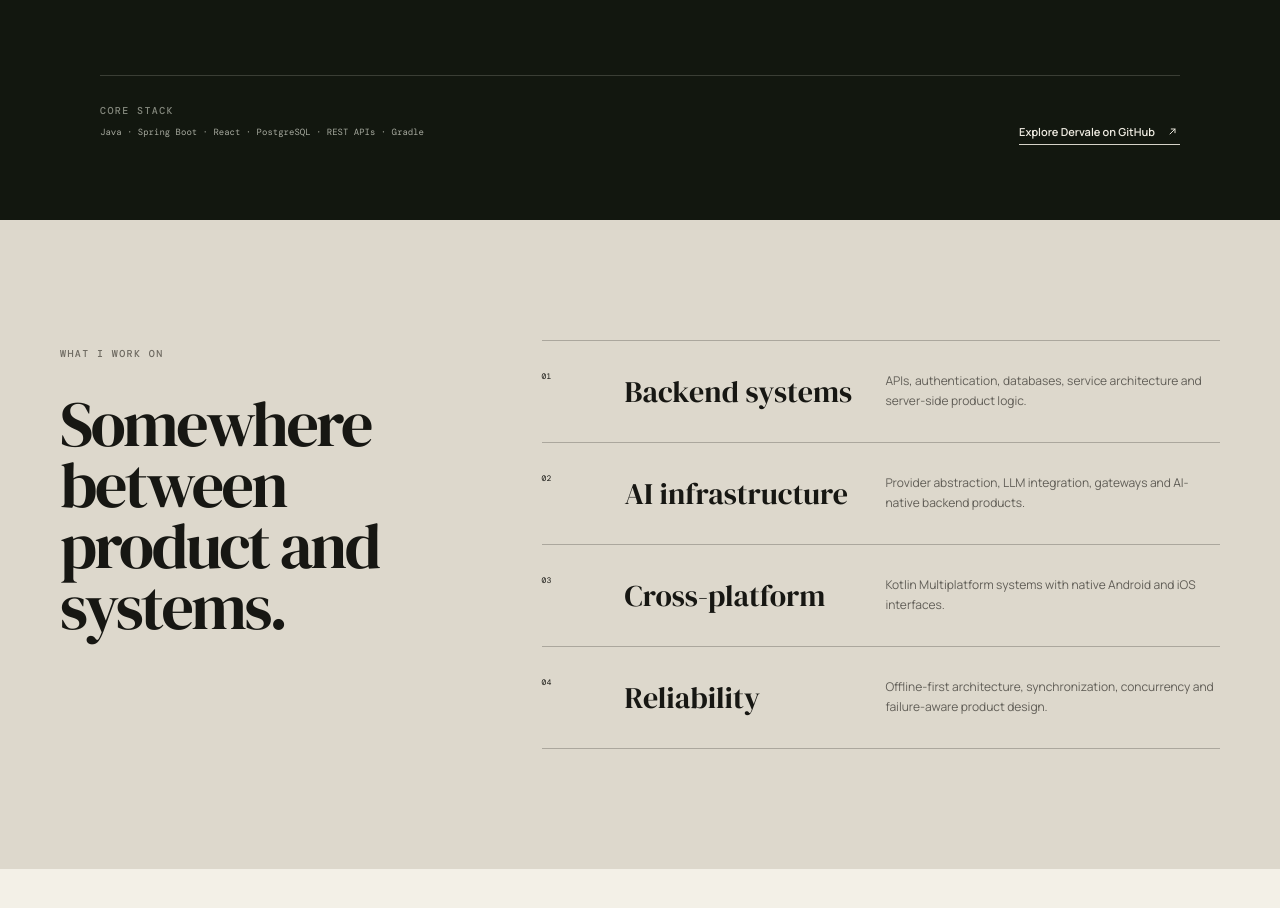
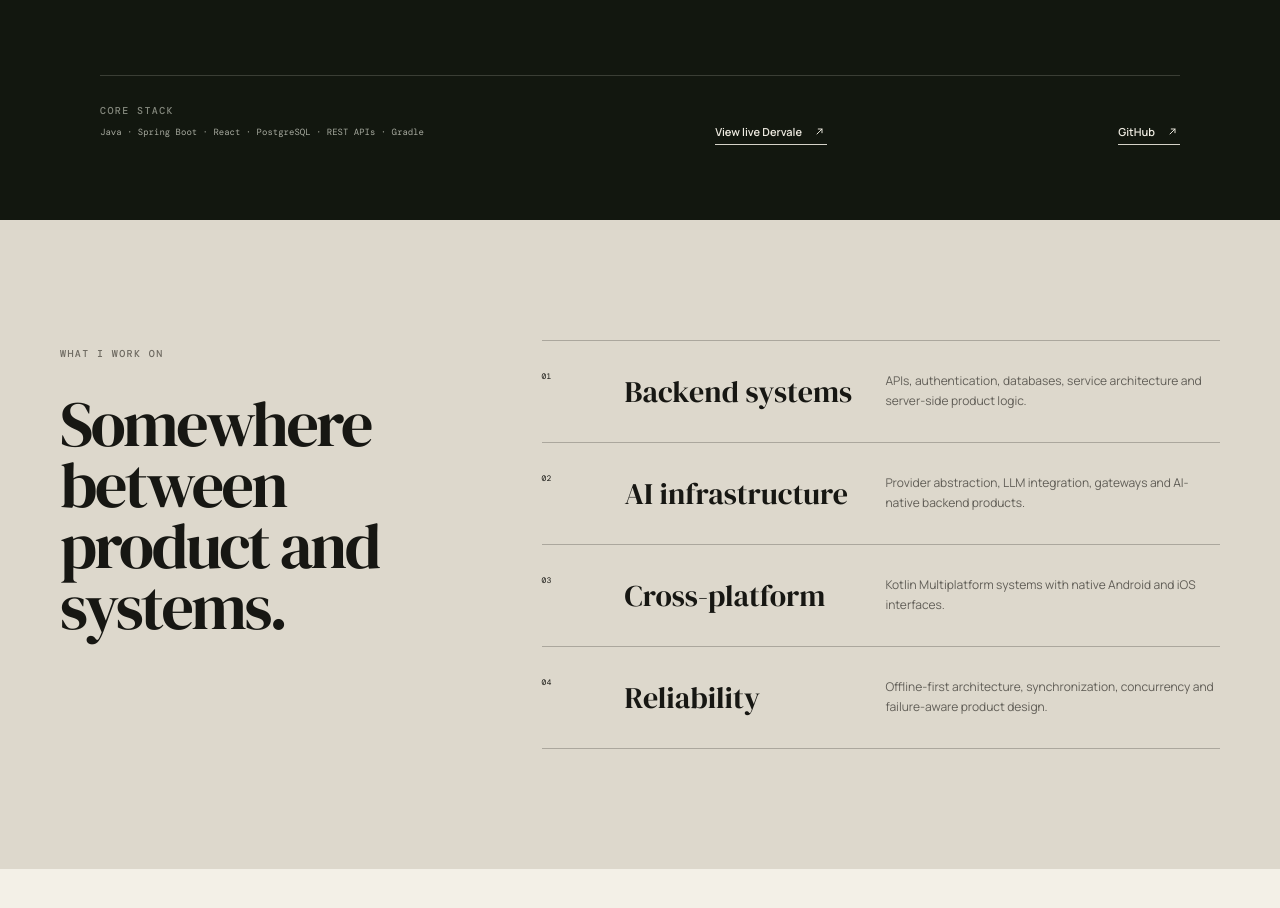
Before and after one commit to harmanpreetbuilds/harmanpreet-portfolio, a React (Vite) app: page / in a window 1280 px wide. Shown: the part 7251-8159 px from the top of the page. Built offline with nearby package versions, Linux system fonts and the light colour scheme.

Commit message:
feat: complete portfolio case study and project links

```diff
--- a/src/App.jsx
+++ b/src/App.jsx
@@ -1,4 +1,6 @@
 import './App.css'
+
+const CONTACT_EMAIL = 'YOUR_EMAIL_HERE'
 
 const Arrow = () => (
   <svg viewBox="0 0 24 24" aria-hidden="true">
@@ -52,6 +54,10 @@ function App() {
       </header>
 
       <main>
+        {/* =====================================================
+            HERO
+            ===================================================== */}
+
         <section className="hero" id="top">
           <div className="hero-left">
             <p className="micro-label">
@@ -68,9 +74,9 @@ function App() {
 
             <div className="hero-bottom">
               <p className="intro">
-                Backend systems, AI infrastructure and cross-platform products
-                designed around the problems that usually get ignored until
-                production.
+                Backend systems, AI infrastructure and cross-platform
+                products designed around the problems that usually get
+                ignored until production.
               </p>
 
               <a className="text-link" href="#work">
@@ -83,6 +89,7 @@ function App() {
           <div className="hero-collage">
             <div className="paper-note note-one">
               <span>currently obsessed with</span>
+
               <strong>
                 reliability, sync & AI infrastructure
               </strong>
@@ -114,7 +121,9 @@ function App() {
             </article>
 
             <div className="mini-card sync-mini">
-              <span className="mini-number">02</span>
+              <span className="mini-number">
+                02
+              </span>
 
               <div className="sync-symbol">
                 <span />
@@ -131,6 +140,10 @@ function App() {
             </div>
           </div>
         </section>
+
+        {/* =====================================================
+            TECHNOLOGY STRIP
+            ===================================================== */}
 
         <section className="marquee-line">
           <div>
@@ -156,6 +169,10 @@ function App() {
           </div>
         </section>
 
+        {/* =====================================================
+            SELECTED WORK
+            ===================================================== */}
+
         <section className="work-section" id="work">
           <div className="section-heading">
             <p className="micro-label">
@@ -176,6 +193,10 @@ function App() {
           </div>
 
           <div className="project-grid">
+            {/* =================================================
+                DERVALE
+                ================================================= */}
+
             <article className="project-card project-dervale">
               <div className="project-meta-row">
                 <span>01</span>
@@ -235,6 +256,10 @@ function App() {
               </div>
             </article>
 
+            {/* =================================================
+                SYNCBOARD
+                ================================================= */}
+
             <article className="project-card project-syncboard">
               <div className="project-meta-row light-meta">
                 <span>02</span>
@@ -245,9 +270,11 @@ function App() {
               <div className="syncboard-art">
                 <div className="phone phone-left">
                   <div className="phone-bar" />
+
                   <div className="task-row wide" />
                   <div className="task-row" />
                   <div className="task-row small" />
+
                   <div className="sync-state">
                     SYNCED
                   </div>
@@ -255,12 +282,19 @@ function App() {
 
                 <div className="phone phone-right">
                   <div className="phone-bar" />
+
                   <div className="task-row wide" />
 
                   <div className="conflict-box">
                     <span>SYNC CONFLICT</span>
-                    <small>Use server</small>
-                    <small>Keep mine</small>
+
+                    <small>
+                      Use server
+                    </small>
+
+                    <small>
+                      Keep mine
+                    </small>
                   </div>
                 </div>
 
@@ -302,6 +336,10 @@ function App() {
               </div>
             </article>
 
+            {/* =================================================
+                AI MOCK INTERVIEW
+                ================================================= */}
+
             <article className="project-card project-interview">
               <div className="project-meta-row">
                 <span>03</span>
@@ -331,7 +369,9 @@ function App() {
 
               <div className="project-copy compact">
                 <div>
-                  <h3>AI Mock Interview</h3>
+                  <h3>
+                    AI Mock Interview
+                  </h3>
 
                   <p className="project-subtitle">
                     Intelligent interview preparation
@@ -346,7 +386,8 @@ function App() {
               </p>
 
               <strong>
-                Interested in building things with an engineering story.
+                Interested in building things with an
+                engineering story.
               </strong>
 
               <span>— HK</span>
@@ -354,12 +395,18 @@ function App() {
           </div>
         </section>
 
-        {/* DERVALE CASE STUDY */}
+        {/* =====================================================
+            DERVALE CASE STUDY
+            ===================================================== */}
 
         <section
           className="dervale-case-study"
           id="dervale"
         >
+          {/* ===================================================
+              CASE HEADER
+              =================================================== */}
+
           <div className="case-header">
             <p className="case-number">
               CASE FILE 01 / FLAGSHIP
@@ -388,6 +435,10 @@ function App() {
             </div>
           </div>
 
+          {/* ===================================================
+              PROBLEM + ARCHITECTURE
+              =================================================== */}
+
           <div className="case-layout">
             <article className="case-problem">
               <span className="case-label">
@@ -401,11 +452,11 @@ function App() {
               </h3>
 
               <p>
-                Applications often begin by calling one AI provider
-                directly. As the product grows, provider
-                credentials, API keys, authentication and
-                provider-specific behavior start leaking into
-                different parts of the system.
+                Applications often begin by calling one AI
+                provider directly. As the product grows,
+                provider credentials, API keys, authentication
+                and provider-specific behavior start leaking
+                into different parts of the system.
               </p>
 
               <p>
@@ -414,7 +465,9 @@ function App() {
               </p>
 
               <div className="margin-note">
-                <span>design principle</span>
+                <span>
+                  design principle
+                </span>
 
                 <strong>
                   centralize complexity before it spreads.
@@ -437,8 +490,12 @@ function App() {
                 <div className="architecture-line line-client" />
 
                 <div className="architecture-core">
-                  <small>AI GATEWAY</small>
+                  <small>
+                    AI GATEWAY
+                  </small>
+
                   <strong>D</strong>
+
                   <span>Dervale</span>
                 </div>
 
@@ -468,6 +525,7 @@ function App() {
 
                 <div className="architecture-credentials">
                   <span>SECURE</span>
+
                   <strong>
                     Provider credentials
                   </strong>
@@ -481,6 +539,10 @@ function App() {
               </p>
             </div>
           </div>
+
+          {/* ===================================================
+              PLATFORM FEATURES
+              =================================================== */}
 
           <div className="case-features">
             <article>
@@ -518,9 +580,9 @@ function App() {
               </h3>
 
               <p>
-                Applications can authenticate against the gateway
-                using developer API keys managed from the Dervale
-                console.
+                Applications can authenticate against the
+                gateway using developer API keys managed from
+                the Dervale console.
               </p>
             </article>
 
@@ -532,11 +594,16 @@ function App() {
               </h3>
 
               <p>
-                Authentication and account-recovery flows support
-                the developer-facing platform experience.
+                Authentication and account-recovery flows
+                support the developer-facing platform
+                experience.
               </p>
             </article>
           </div>
+
+          {/* ===================================================
+              INSIDE DERVALE
+              =================================================== */}
 
           <section className="inside-dervale">
             <div className="inside-dervale-heading">
@@ -551,11 +618,14 @@ function App() {
               </h3>
 
               <p>
-                The product surface covers provider access, developer keys,
-                multi-model execution, usage analytics and the gateway itself —
-                all behind one workspace.
+                The product surface covers provider access,
+                developer keys, multi-model execution, usage
+                analytics and the gateway itself — all behind
+                one workspace.
               </p>
             </div>
+
+            {/* ANALYTICS */}
 
             <figure className="dervale-shot dervale-shot-hero">
               <div className="dervale-shot-frame">
@@ -566,13 +636,18 @@ function App() {
               </div>
 
               <figcaption>
-                <span>01 / OPERATIONS</span>
+                <span>
+                  01 / OPERATIONS
+                </span>
 
                 <strong>
-                  Usage, tokens, estimated cost and spend controls.
+                  Usage, tokens, estimated cost and spend
+                  controls.
                 </strong>
               </figcaption>
             </figure>
+
+            {/* COMPARE */}
 
             <figure className="dervale-shot dervale-shot-compare">
               <div className="dervale-shot-frame">
@@ -583,13 +658,18 @@ function App() {
               </div>
 
               <figcaption>
-                <span>02 / MULTI-MODEL EXECUTION</span>
+                <span>
+                  02 / MULTI-MODEL EXECUTION
+                </span>
 
                 <strong>
-                  One prompt. Three providers. Latency, tokens and cost measured side by side.
+                  One prompt. Three providers. Latency, tokens
+                  and cost measured side by side.
                 </strong>
               </figcaption>
             </figure>
+
+            {/* DEVELOPERS + PROVIDERS */}
 
             <div className="dervale-shot-pair">
               <figure className="dervale-shot dervale-shot-developers">
@@ -601,10 +681,13 @@ function App() {
                 </div>
 
                 <figcaption>
-                  <span>03 / DEVELOPER API</span>
+                  <span>
+                    03 / DEVELOPER API
+                  </span>
 
                   <strong>
-                    Scoped gateway keys behind one stable AI interface.
+                    Scoped gateway keys behind one stable AI
+                    interface.
                   </strong>
                 </figcaption>
               </figure>
@@ -618,23 +701,33 @@ function App() {
                 </div>
 
                 <figcaption>
-                  <span>04 / PROVIDER ACCESS</span>
+                  <span>
+                    04 / PROVIDER ACCESS
+                  </span>
 
                   <strong>
-                    Encrypted provider credentials with verification and lifecycle controls.
+                    Encrypted provider credentials with
+                    verification and lifecycle controls.
                   </strong>
                 </figcaption>
               </figure>
             </div>
 
+            {/* UI PROOF NOTE */}
+
             <div className="dervale-product-note">
-              <span>WHAT THE UI PROVES</span>
+              <span>
+                WHAT THE UI PROVES
+              </span>
 
               <p>
-                Dervale is not a thin interface around a model call.
-                The product manages the operational layer around AI workloads.
+                Dervale is not a thin interface around a model
+                call. The product manages the operational layer
+                around AI workloads.
               </p>
             </div>
+
+            {/* CHAT + LOGIN */}
 
             <div className="dervale-shot-pair dervale-shot-pair-bottom">
               <figure className="dervale-shot dervale-shot-chat">
@@ -646,10 +739,13 @@ function App() {
                 </div>
 
                 <figcaption>
-                  <span>05 / GATEWAY WORKSPACE</span>
+                  <span>
+                    05 / GATEWAY WORKSPACE
+                  </span>
 
                   <strong>
-                    Stateful conversations with provider-aware execution and persisted history.
+                    Stateful conversations with provider-aware
+                    execution and persisted history.
                   </strong>
                 </figcaption>
               </figure>
@@ -663,15 +759,22 @@ function App() {
                 </div>
 
                 <figcaption>
-                  <span>06 / ACCESS</span>
+                  <span>
+                    06 / ACCESS
+                  </span>
 
                   <strong>
-                    Authentication and account recovery around a private infrastructure workspace.
+                    Authentication and account recovery around
+                    a private infrastructure workspace.
                   </strong>
                 </figcaption>
               </figure>
             </div>
           </section>
+
+          {/* ===================================================
+              ENGINEERING STORY
+              =================================================== */}
 
           <div className="engineering-spread">
             <div className="engineering-title">
@@ -689,10 +792,11 @@ function App() {
             <div className="engineering-copy">
               <p>
                 The interesting part of Dervale is the
-                infrastructure around the AI call: authentication,
-                provider configuration, credentials, developer
-                access and creating one boundary between
-                applications and external AI services.
+                infrastructure around the AI call:
+                authentication, provider configuration,
+                credentials, developer access and creating one
+                boundary between applications and external AI
+                services.
               </p>
 
               <p>
@@ -713,6 +817,10 @@ function App() {
             </aside>
           </div>
 
+          {/* ===================================================
+              DERVALE STACK + LINKS
+              =================================================== */}
+
           <div className="case-stack">
             <div>
               <span className="case-label">
@@ -720,22 +828,34 @@ function App() {
               </span>
 
               <p>
-                Java · Spring Boot · React · PostgreSQL · REST APIs · Gradle
+                Java · Spring Boot · React · PostgreSQL ·
+                REST APIs · Gradle
               </p>
             </div>
+
+            <a
+              href="https://dervale.com"
+              target="_blank"
+              rel="noreferrer"
+            >
+              View live Dervale
+              <External />
+            </a>
 
             <a
               href="https://github.com/harmanpreetbuilds/ai-gateway-platform"
               target="_blank"
               rel="noreferrer"
             >
-              Explore Dervale on GitHub
+              GitHub
               <External />
             </a>
           </div>
         </section>
 
-        {/* CAPABILITIES */}
+        {/* =====================================================
+            CAPABILITIES
+            ===================================================== */}
 
         <section
           className="capabilities"
@@ -808,6 +928,10 @@ function App() {
           </div>
         </section>
 
+        {/* =====================================================
+            ABOUT
+            ===================================================== */}
+
         <section className="about-section">
           <div className="about-stamp">
             <span>ENGINEERING</span>
@@ -838,11 +962,15 @@ function App() {
 
             <p>
               My portfolio is intentionally centered around
-              systems with interesting constraints — not another
-              collection of tutorial clones.
+              systems with interesting constraints — not
+              another collection of tutorial clones.
             </p>
           </div>
         </section>
+
+        {/* =====================================================
+            CONTACT
+            ===================================================== */}
 
         <section
           className="contact-section"
@@ -860,7 +988,7 @@ function App() {
 
           <div className="contact-row">
             <a
-              href="#top"
+              href={`mailto:${CONTACT_EMAIL}?subject=Project%20Enquiry%20from%20Portfolio`}
               className="contact-primary"
             >
               Work with me
@@ -879,6 +1007,10 @@ function App() {
         </section>
       </main>
 
+      {/* =====================================================
+          FOOTER
+          ===================================================== */}
+
       <footer>
         <span>HARMANPREET</span>
         <span>SOFTWARE ENGINEER</span>
```
